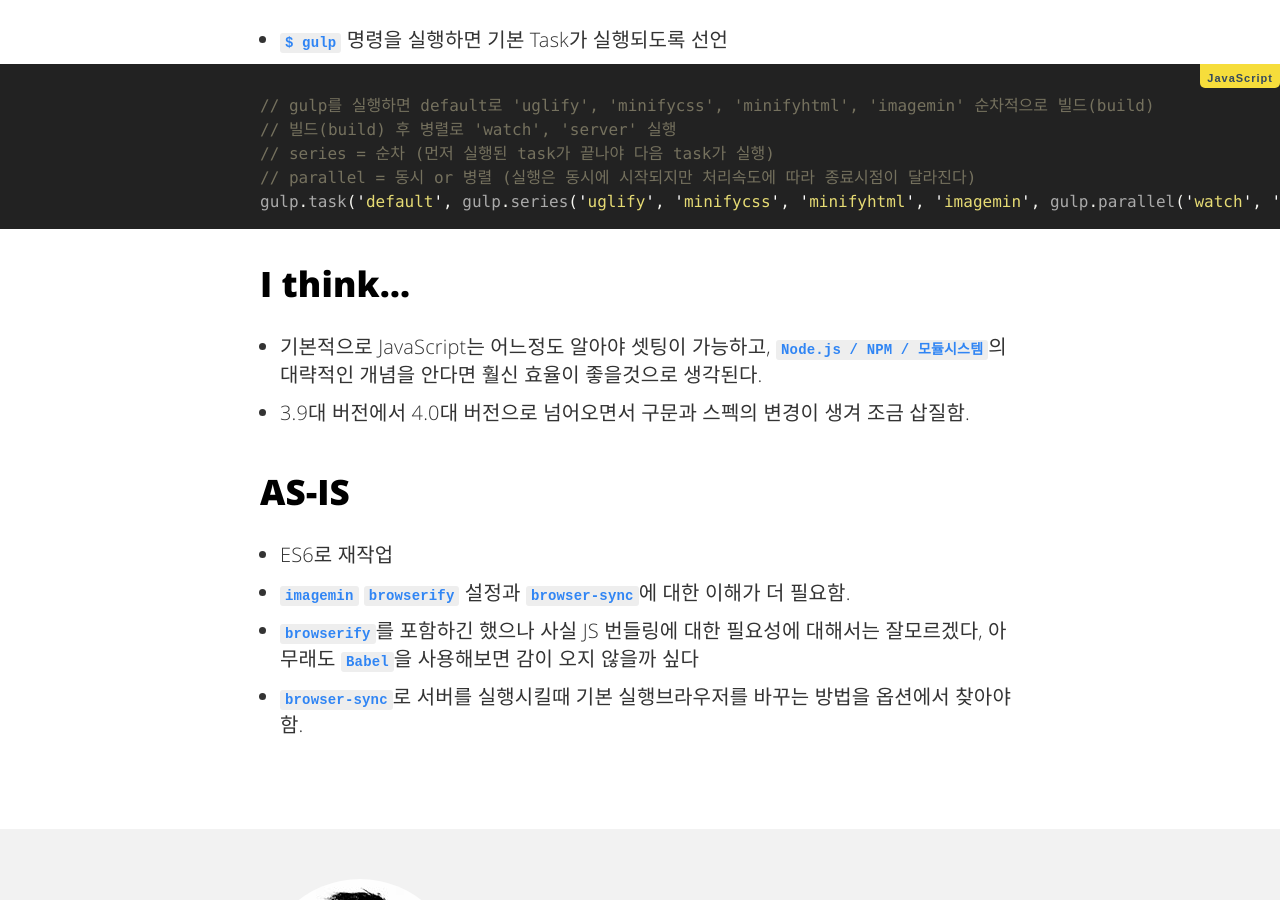
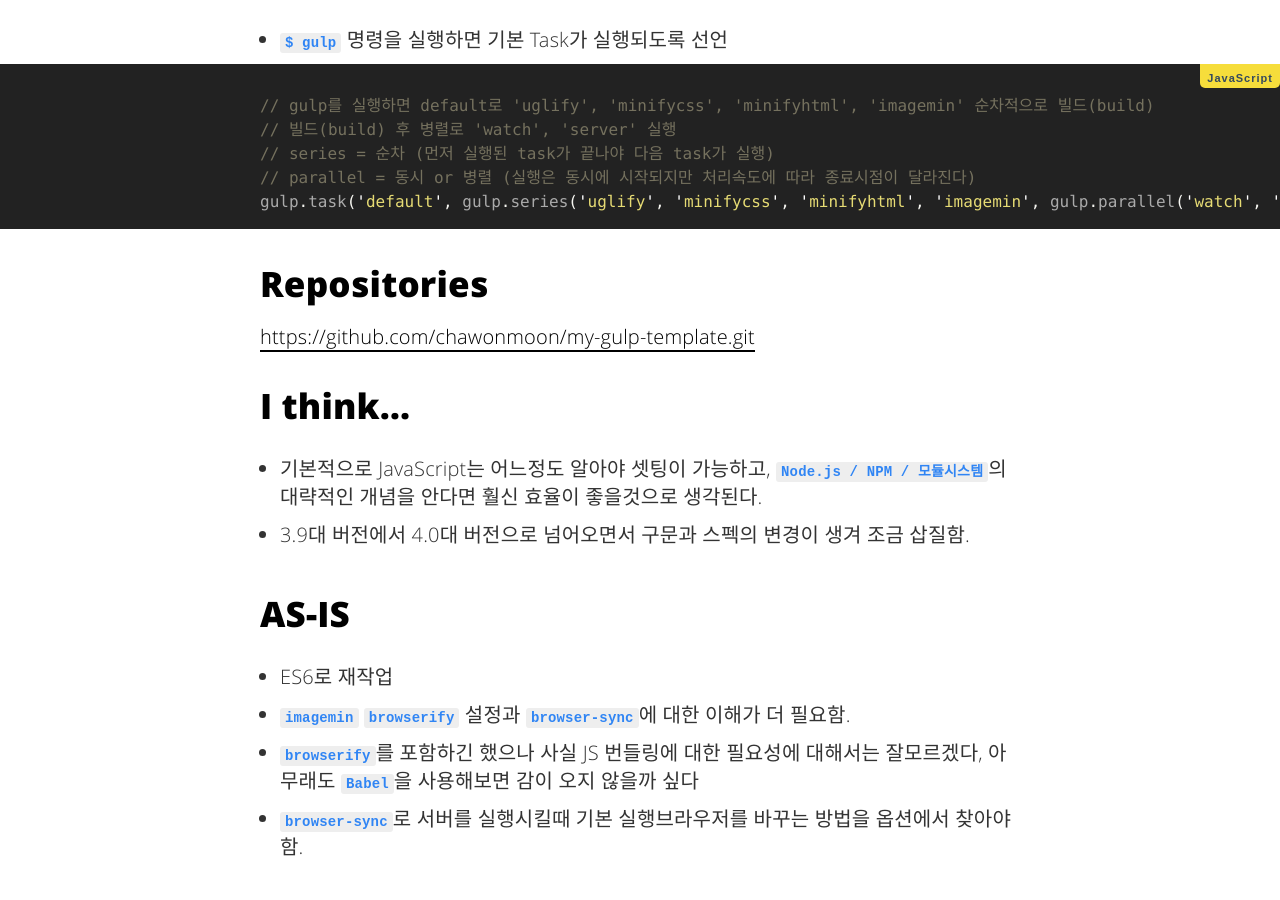
Before and after one commit to chawonmoon/chawonmoon.github.io, a Jekyll site: the page built from _posts/2018-12-27-gulp-1.md, in a window 1280 px wide and 900 px high, scrolled down 5118 px. Built offline with Jekyll 4.4.1, drawn with Linux system fonts in a browser that asks for light colours; comment, search, counter and statistics services are not loaded.

Commit message:
fix: 언어 / post / style
html 기본 언어 변경 / Post내용 추가 / main 스타일 수정

#5

````diff
--- a/_posts/2018-12-27-gulp-1.md
+++ b/_posts/2018-12-27-gulp-1.md
@@ -178,6 +178,9 @@ gulp.task('watch', function (done) {
 gulp.task('default', gulp.series('uglify', 'minifycss', 'minifyhtml', 'imagemin', gulp.parallel('watch', 'server')));
 ```
 
+## Repositories
+[https://github.com/chawonmoon/my-gulp-template.git](https://github.com/chawonmoon/my-gulp-template.git){: target="_blank" }
+
 ## I think...
 - 기본적으로 JavaScript는 어느정도 알아야 셋팅이 가능하고, `Node.js / NPM / 모듈시스템`의 대략적인 개념을 안다면 훨신 효율이 좋을것으로 생각된다.
 - 3.9대 버전에서 4.0대 버전으로 넘어오면서 구문과 스펙의 변경이 생겨 조금 삽질함.
````
